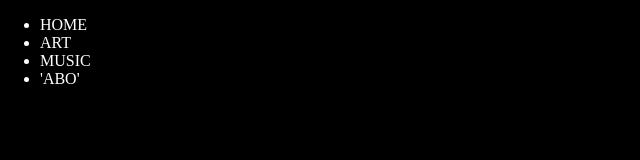
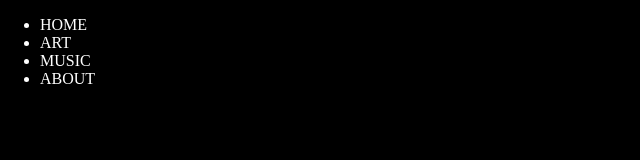
Before and after one commit to brendanckirby/brendanportfolio, a plain HTML site: page code/index.html in a window 1280 px wide. Shown: the full height of the page, 0-640 px from the left. Drawn offline with Linux system fonts and the light colour scheme.

Commit message:
nav change

```diff
--- a/code/index.html
+++ b/code/index.html
@@ -12,7 +12,7 @@
       <li>HOME</li>
       <li>ART</li>
       <li>MUSIC</li>
-      <li>'ABO'</li>
+      <li>ABOUT</li>
     </ul>
 
 
```
